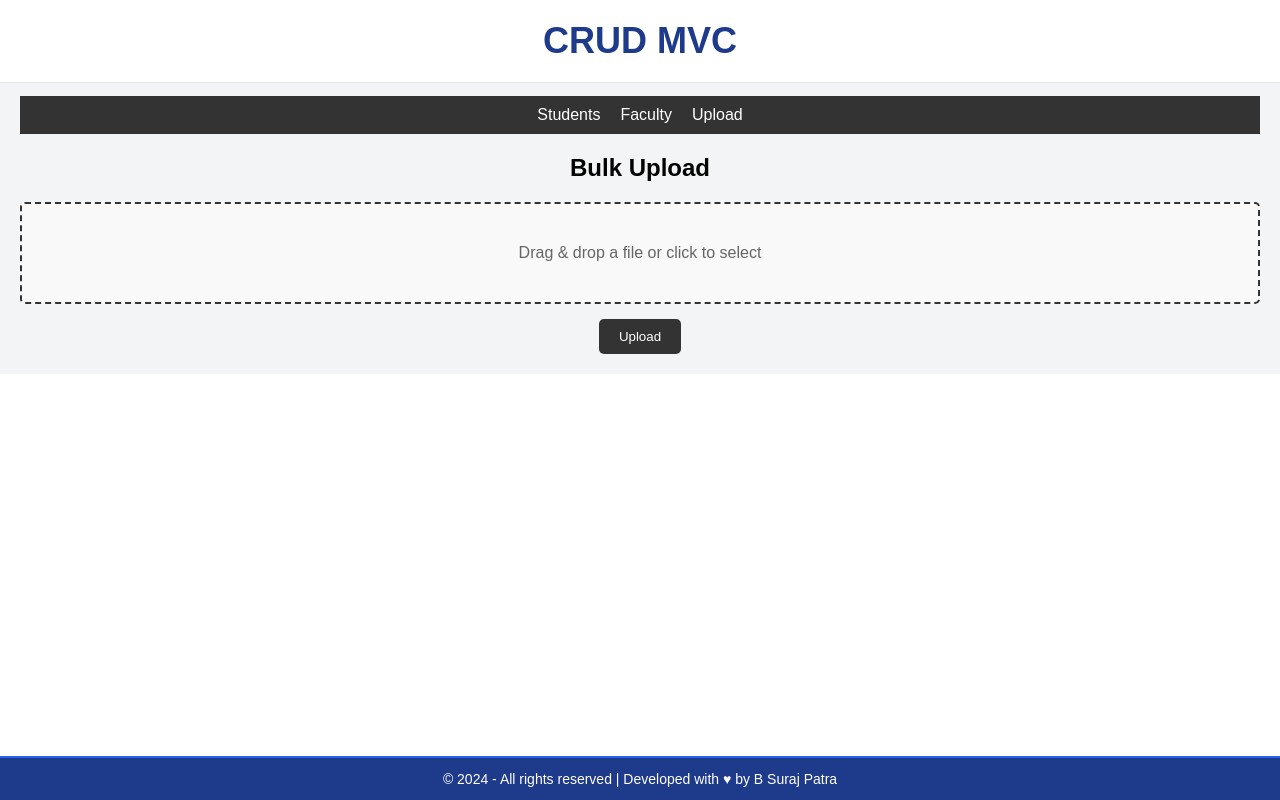
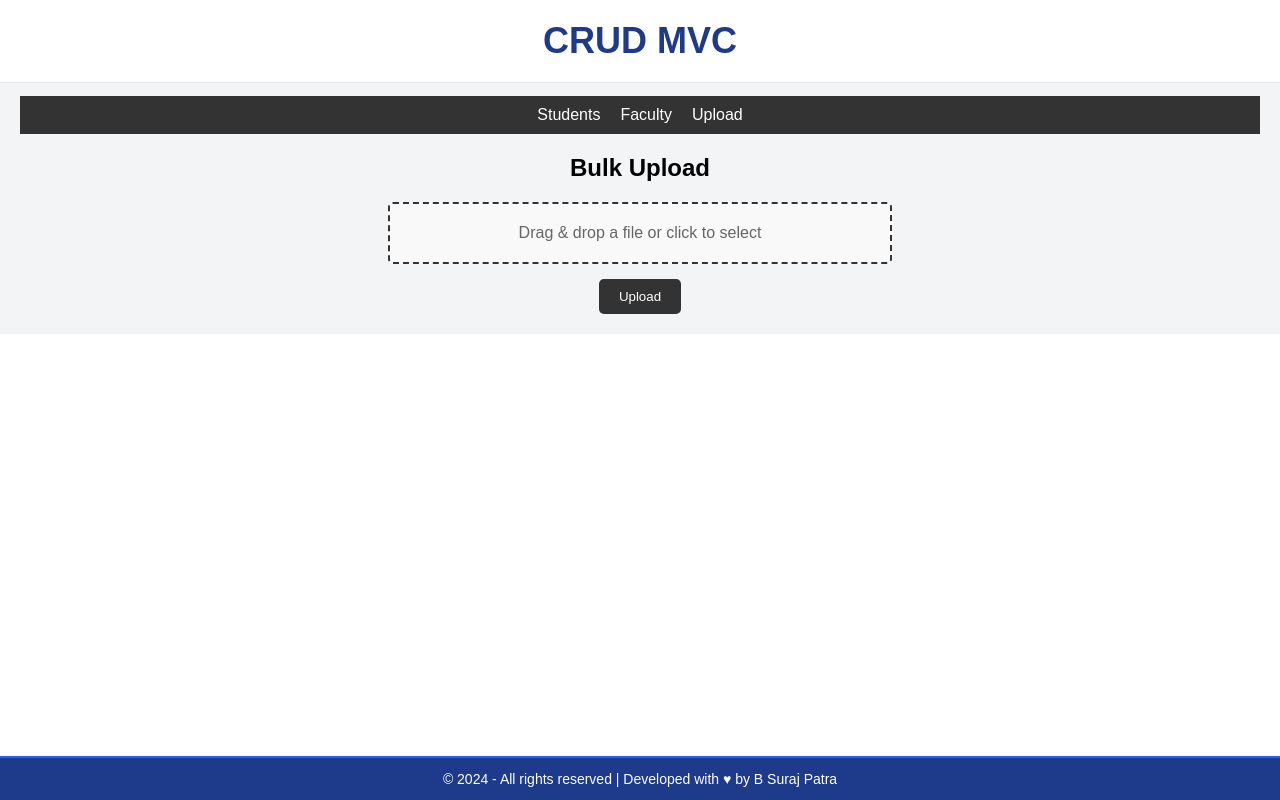
Before and after one commit to bsurajpatra/31514_crudmvc_client, a React (Create React App) app: page /bulk-upload in a window 1280 px wide. Built offline with nearby package versions, Linux system fonts and the light colour scheme.

Commit message:
Update Styling.css

```diff
--- a/src/Components/Styling.css
+++ b/src/Components/Styling.css
@@ -153,13 +153,17 @@
 
 /* Drop zone styling */
 .drop-zone {
+  width: 60%; /* Adjust the width as needed to make it rectangular */
+  max-width: 500px; /* Set a max-width to control the rectangle's width */
+  margin: 0 auto; /* Center it horizontally */
   border: 2px dashed #333;
   border-radius: 5px;
-  padding: 40px;
+  padding: 20px 0; /* Adjust padding to make it more rectangular */
   cursor: pointer;
   background-color: #f9f9f9;
   transition: background-color 0.2s ease;
   color: #666;
+  text-align: center;
 }
 
 .drop-zone.dragging {
```
